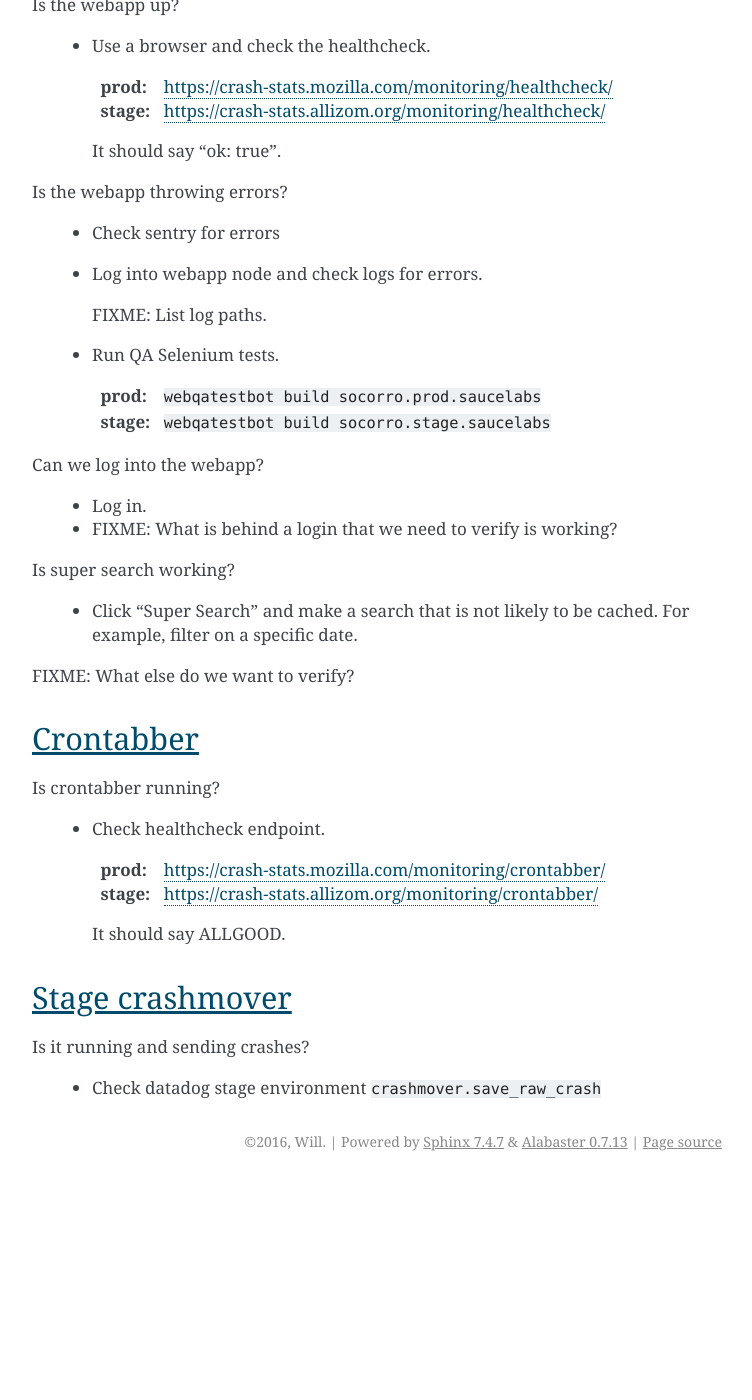
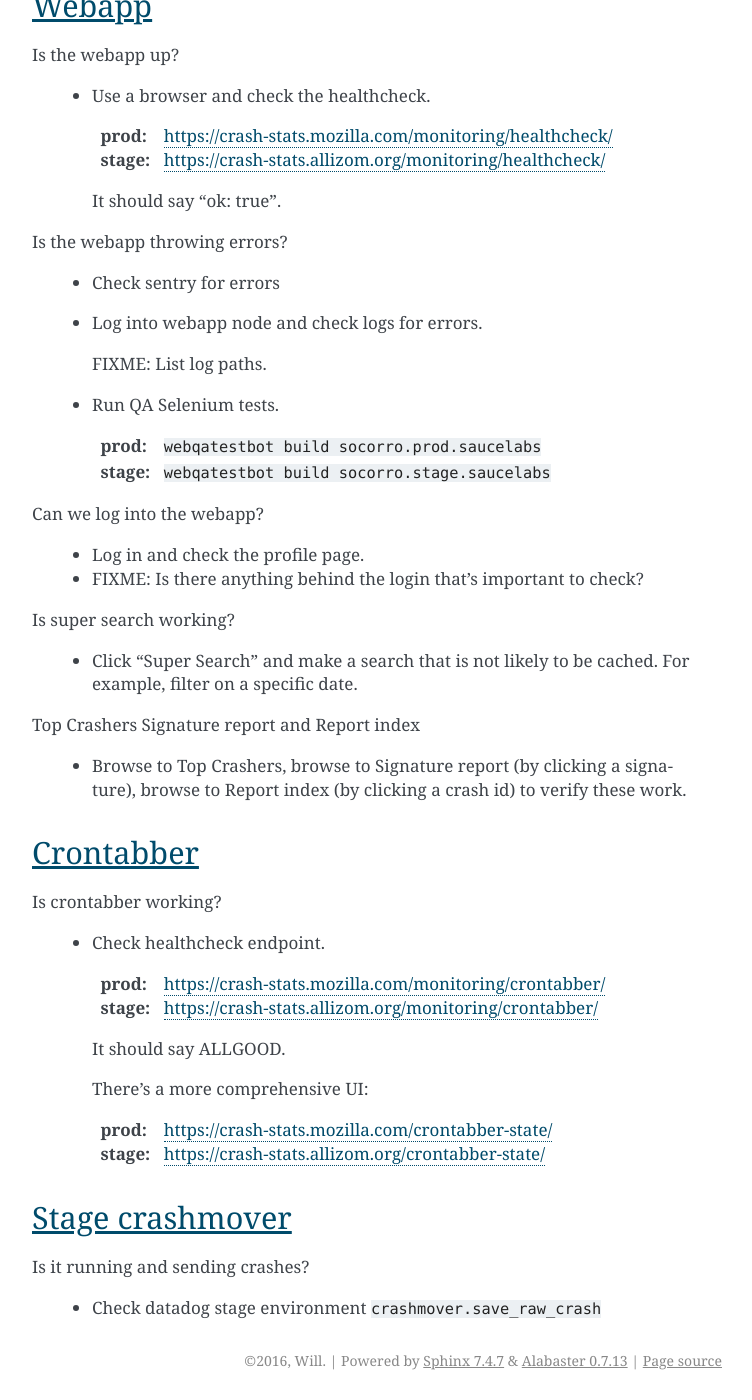
Before and after one commit to willkg/socorro-zero, a Sphinx documentation site: the page built from docs/socorro_test_checklist.rst, in a window 1280 px wide and 1400 px high, scrolled down 1676 px. Shown: the whole window, without its empty margins (388-1140 px from the left). Built offline with Sphinx 7.4.7, drawn with Linux system fonts in a browser that asks for light colours; before the commit the page ends 2857 px from its top, so only the background shows below that; some of the changed text lies outside the part shown.

Commit message:
Factor in Adrian's comments for socorro test checklist

```diff
--- a/docs/socorro_test_checklist.rst
+++ b/docs/socorro_test_checklist.rst
@@ -54,7 +54,9 @@
 
 Is the processor saving to ES?
 
-    * FIXME: Check datadog?
+    * Check datadog
+      ``processor.es.ESCrashStorageNoStackwalkerOutput.save_raw_and_processed.avg``
+      on the Socorro Prod Perf dashboard.
 
 Is the processor saving to Postgres?
 
@@ -91,21 +93,25 @@
 
 Can we log into the webapp?
 
-    * Log in.
-    * FIXME: What is behind a login that we need to verify is working?
+    * Log in and check the profile page.
+    * FIXME: Is there anything behind the login that's important to check?
 
 Is super search working?
 
     * Click "Super Search" and make a search that is not likely to be cached.
       For example, filter on a specific date.
 
-FIXME: What else do we want to verify?
+Top Crashers Signature report and Report index
+
+    * Browse to Top Crashers, browse to Signature report (by clicking a
+      signature), browse to Report index (by clicking a crash id) to verify
+      these work.
 
 
 Crontabber
 ==========
 
-Is crontabber running?
+Is crontabber working?
 
     * Check healthcheck endpoint.
 
@@ -114,6 +120,11 @@
 
       It should say ALLGOOD.
 
+      There's a more comprehensive UI:
+
+      :prod: https://crash-stats.mozilla.com/crontabber-state/
+      :stage: https://crash-stats.allizom.org/crontabber-state/
+
 
 Stage crashmover
 ================
```
